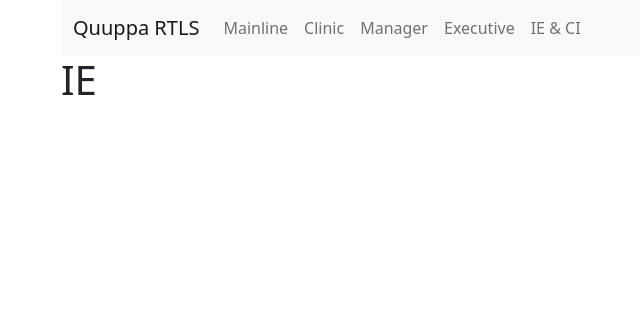
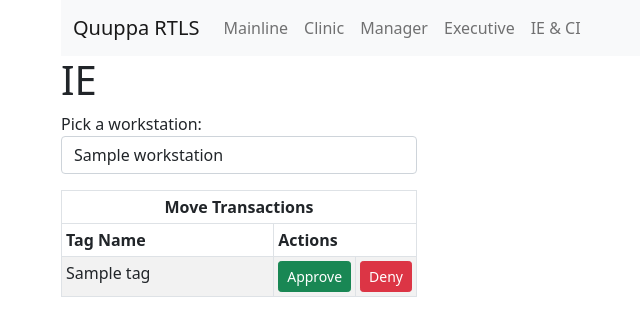
Before and after one commit to Viasat-Location-Tracking/rtls_server, a Django app: template webapp/templates/webapp/ie.html in a window 1280 px wide. Shown: the top 336 px of the page, without its empty margins (21-661 px from the left). Run offline with Django 3.2, Linux system fonts and the light colour scheme; the template is opened without the code that fills it: most values are stand-ins (such as "Sample title", 1, 10 or a date in 2020).

Commit message:
just have template copied from mainline on ie

```diff
--- a/webapp/templates/webapp/ie.html
+++ b/webapp/templates/webapp/ie.html
@@ -2,5 +2,46 @@
 {% load static %}
 
 {% block content %}
+<div class=row>
     <h1>IE</h1>
+    <div class="col-4">
+        <!-- Workstation selector -->
+        <form>
+            <div class="form-group">
+                <label for="workstation">Pick a workstation:</label>
+                <select class="form-control" id="workstation">
+                    {% for workstation in workstations %}
+                    <option>{{ workstation }}</option>
+                    {% endfor %}
+                </select>
+            </div>
+        </form>
+
+        <!-- Move transactions table -->
+        <table class="table table-striped table-sm table-bordered my-3">
+            <thead>
+                <tr>
+                    <th class="text-center" colspan="3">Move Transactions</th>
+                </tr>
+                <tr>
+                    <th style="width:60%">Tag Name</th>
+                    <th style="width:40%" colspan="2">Actions</th>
+                </tr>
+            </thead>
+            <tbody>
+                {% for tag in move_transactions %}
+                <tr>
+                    <td>{{ tag.name }}</td>
+                    <td>
+                        <a class="btn btn-sm btn-success" href="{{ tag.approve_link }}">Approve</a>
+                    </td>
+                    <td>
+                        <a class="btn btn-sm btn-danger" href="{{ tag.deny_link }}">Deny</a>
+                    </td>
+                </tr>
+                {% endfor %}
+            </tbody>
+        </table>
+    </div>
+</div>
 {% endblock content %}
```
